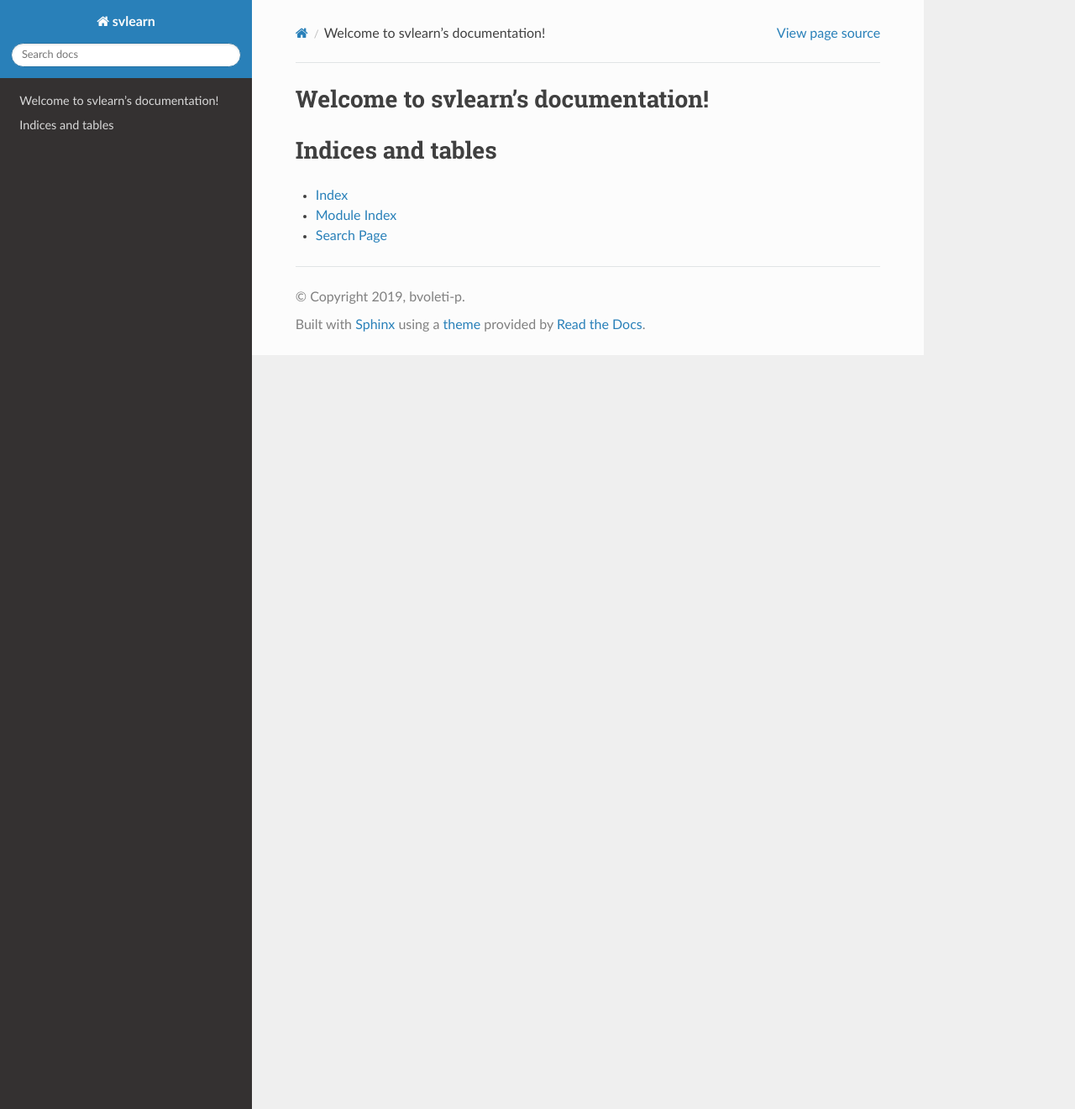
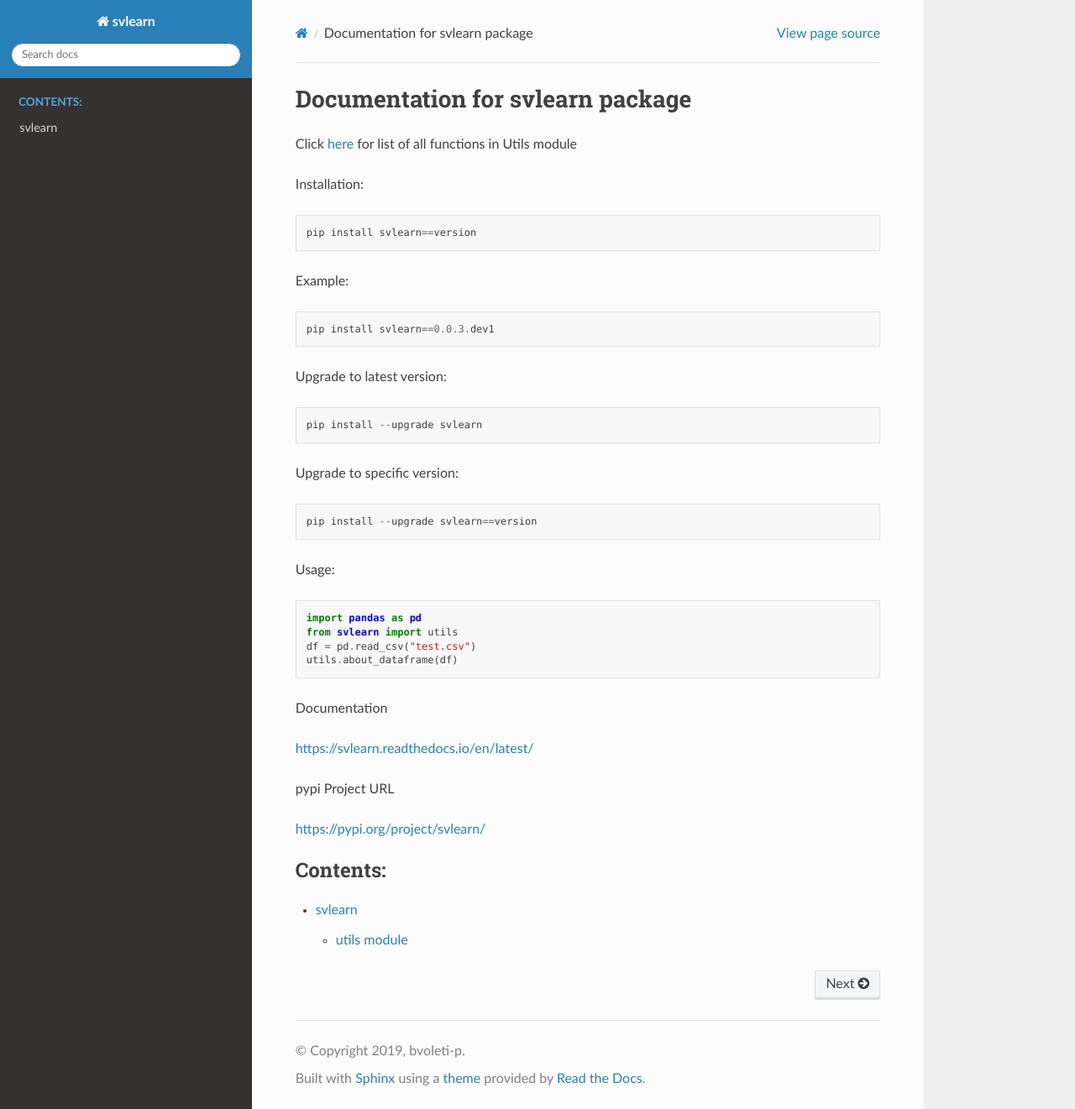
Before and after one commit to bvoleti-p/svlearn, a Sphinx documentation site: the page built from docs/source/index.rst, in a window 1280 px wide and 1321 px high. Shown: the whole window at 84% size. Built offline with Sphinx 7.4.7 and the Read the Docs theme 2.0.0, drawn with Linux system fonts in a browser that asks for light colours.

Commit message:
Moved documentation from README.md to read the docs, etc.

```diff
--- a/docs/source/index.rst
+++ b/docs/source/index.rst
@@ -3,18 +3,44 @@
    You can adapt this file completely to your liking, but it should at least
    contain the root `toctree` directive.
 
-Welcome to svlearn's documentation!
-===================================
+Documentation for svlearn package
+=================================
+
+Click :doc:`here </utils>` for list of all functions in Utils module
+
+Installation::
+
+	pip install svlearn==version
+
+Example::
+
+	pip install svlearn==0.0.3.dev1
+
+Upgrade to latest version::
+
+	pip install --upgrade svlearn
+
+Upgrade to specific version::
+
+	pip install --upgrade svlearn==version
+
+Usage::
+
+	import pandas as pd
+	from svlearn import utils
+	df = pd.read_csv("test.csv")
+	utils.about_dataframe(df)
+
+Documentation
+
+https://svlearn.readthedocs.io/en/latest/
+
+pypi Project URL
+
+https://pypi.org/project/svlearn/
 
 .. toctree::
    :maxdepth: 2
    :caption: Contents:
 
-
-
-Indices and tables
-==================
-
-* :ref:`genindex`
-* :ref:`modindex`
-* :ref:`search`
+   modules.rst
--- a/setup.py
+++ b/setup.py
@@ -12,7 +12,7 @@ setuptools.setup(
     name="svlearn",
     version="0.0.3.dev1",
     author="bvoleti-p",
-    author_email="bvoleti99@gmail.com",
+    author_email="",
     description="Utils for ML",
     long_description=long_description,
     long_description_content_type="text/markdown",
```
Also changed, not shown: README.md (+0 -30 lines), 1 other file.
